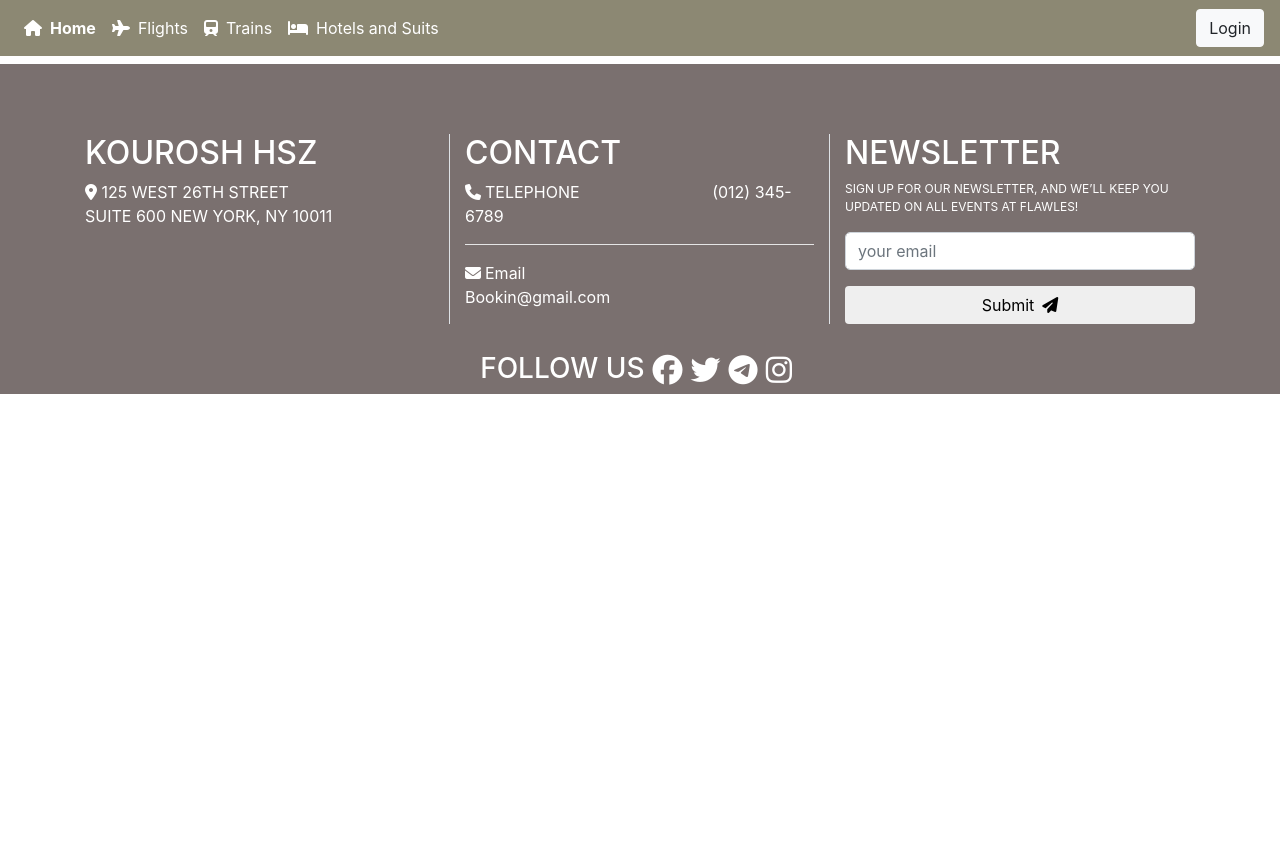
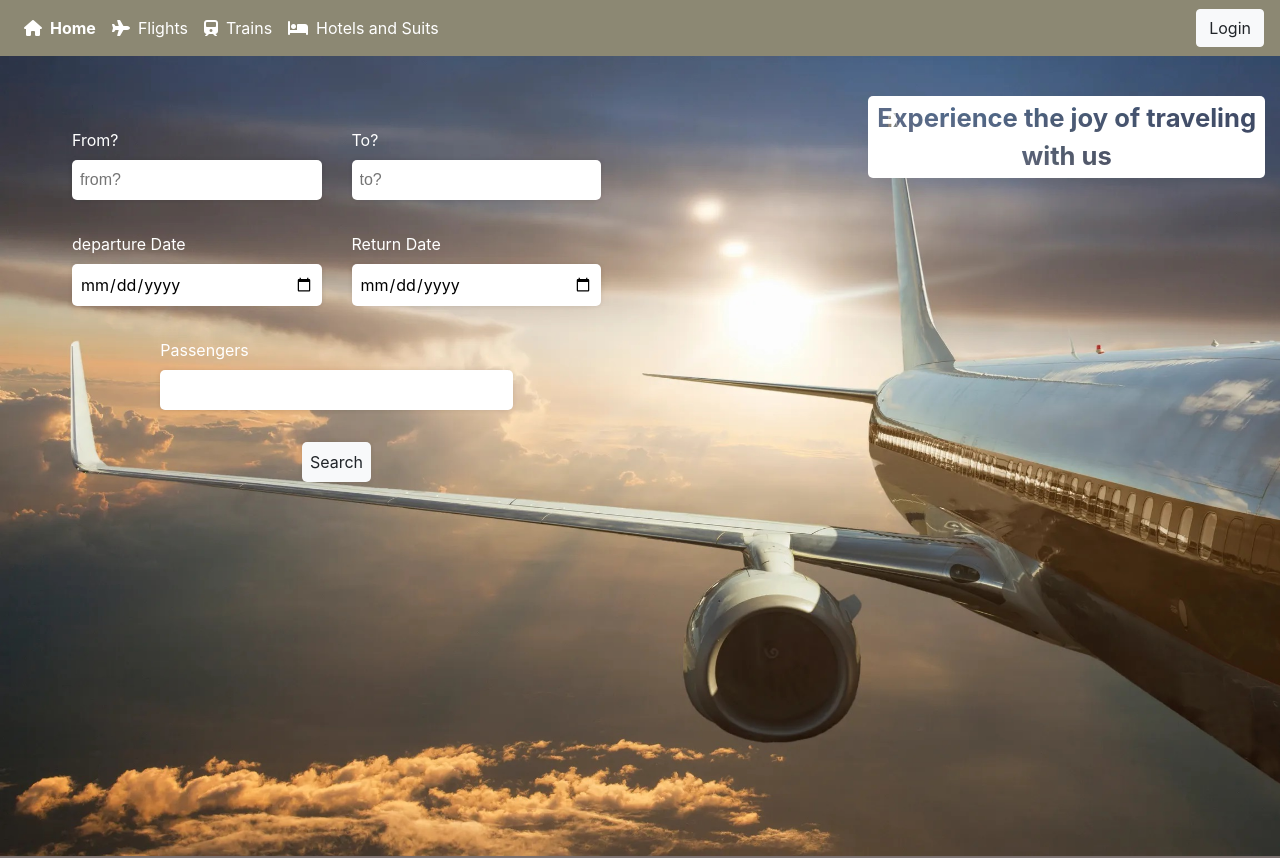
Before and after one commit to Kourosh-Hassanzadeh/Booking-Website, a React (Create React App) app: page /flights in a window 1280 px wide. Shown: the top 858 px of the page. Before the commit the page ends 800 px from the top, so only its background shows below. Built offline with nearby package versions, Linux system fonts and the light colour scheme.

Commit message:
flight page added

```diff
--- a/src/App.js
+++ b/src/App.js
@@ -4,9 +4,10 @@ import { Navigate, Route, Routes } from "react-router-dom";
 import Login from "./components/Login";
 import Home from "./components/Home";
 import Footer from "./components/Footer";
-
+import Flights from "./components/Flights/Flights";
 
 function App() {
+
   return (
     <>
       <Navbar />
@@ -14,6 +15,7 @@ function App() {
         <Route path="/" element={<Navigate to={"/Home"} replace />} />
         <Route path="/Home" element={<Home />} />
         <Route path="/login" element={<Login />} />
+        <Route path="/flights" element={<Flights />} />
       </Routes>
       <Footer />
     </>
--- /dev/null
+++ b/src/components/Flights/Flights.jsx
@@ -0,0 +1,91 @@
+import React from "react";
+import "./style.css";
+const Flights = () => {
+  return (
+    <>
+      <div className="bg-img">
+        <div className="container-fluid">
+          <div className="row">
+            <div className="col-md-6 justify-content-start pl-5">
+              <form className="form p-4 mt-5" method="post" action="#">
+                <div className="row justify-content-center">
+                  <div className="col-md-6">
+                    <div className="form-group">
+                      <label for="from">From?</label>
+                      <input
+                        type="text"
+                        name="from"
+                        id="from"
+                        placeholder="from?"
+                        required
+                      />
+                    </div>
+                  </div>
+                  <div className="col-md-6">
+                    <div className="form-group">
+                      <label for="to">To?</label>
+                      <input
+                        type="text"
+                        name="to"
+                        id="to"
+                        placeholder="to?"
+                        required
+                      />
+                    </div>
+                  </div>
+                </div>
+                <div className="row justify-content-center">
+                  <div className="col-md-6">
+                    <div className="form-group">
+                      <label for="departure">departure Date</label>
+                      <input
+                        type="date"
+                        name="departure"
+                        id="departure"
+                        required
+                      />
+                    </div>
+                  </div>
+                  <div className="col-md-6">
+                    <div className="form-group">
+                      <label for="return">Return Date</label>
+                      <input type="date" name="return" id="return" />
+                    </div>
+                  </div>
+                </div>
+                <div className="row justify-content-center">
+                  <div className="form-group">
+                    <label for="passengers">Passengers</label>
+                    <input
+                      type="number"
+                      name="passengers"
+                      id="passengers"
+                      required
+                    />
+                  </div>
+                </div>
+                <div className="row justify-content-center">
+                  <div className="form-group">
+                    <button class="btn btn-light test" type="submit">
+                      Search
+                    </button>
+                  </div>
+                </div>
+              </form>
+            </div>
+            <div className="col-md-2"></div>
+            <div className="col-md-4 justify-content-center">
+              <div className="text">
+                Experience the joy of traveling
+                <br />
+                with us
+              </div>
+            </div>
+          </div>
+        </div>
+      </div>
+    </>
+  );
+};
+
+export default Flights;
--- /dev/null
+++ b/src/components/Flights/style.css
@@ -0,0 +1,50 @@
+.bg-img {
+
+    background-image: url("../../assets/images/flight.jpg");
+    background-repeat: no-repeat;
+    background-size: cover;
+    max-width: 100vw;
+    height: 100vh;
+}
+
+button.test,
+input[type="text"],
+input[type="date"],
+input[type="number"] {
+    width: 100%;
+    padding: 0.5rem;
+    margin-bottom: 1rem;
+    border-radius: 5px;
+    border: none;
+    box-shadow: 0 0 5px rgba(0, 0, 0, 0.1);
+}
+
+input[type="text"] {
+    font-family: Arial, sans-serif;
+}
+
+input:hover {
+    background-color: beige;
+}
+
+.text {
+    background-color: white;
+    color: black;
+    font-size: 2vw;
+    font-weight: bold;
+    margin: 10% auto;
+    padding: 3px;
+    text-align: center;
+    mix-blend-mode: screen;
+    border-radius: 5px;
+}
+
+label {
+    color: white;
+}
+
+@media screen and (max-width: 760px) {
+    .text {
+        display: none;
+    }
+}
--- a/src/components/Footer.jsx
+++ b/src/components/Footer.jsx
@@ -3,7 +3,7 @@ import React from "react";
 const Footer = () => {
   return (
     <>
-      <footer className="mt-2" style={{ backgroundColor: "#7a706f" }}>
+      <footer style={{ backgroundColor: "#7a706f" }}>
         <div className="container">
           <div className="row">
             <div
```
Also changed, not shown: src/components/Navbar.jsx (+21 -1 lines), src/components/Flights.jsx (deleted).
